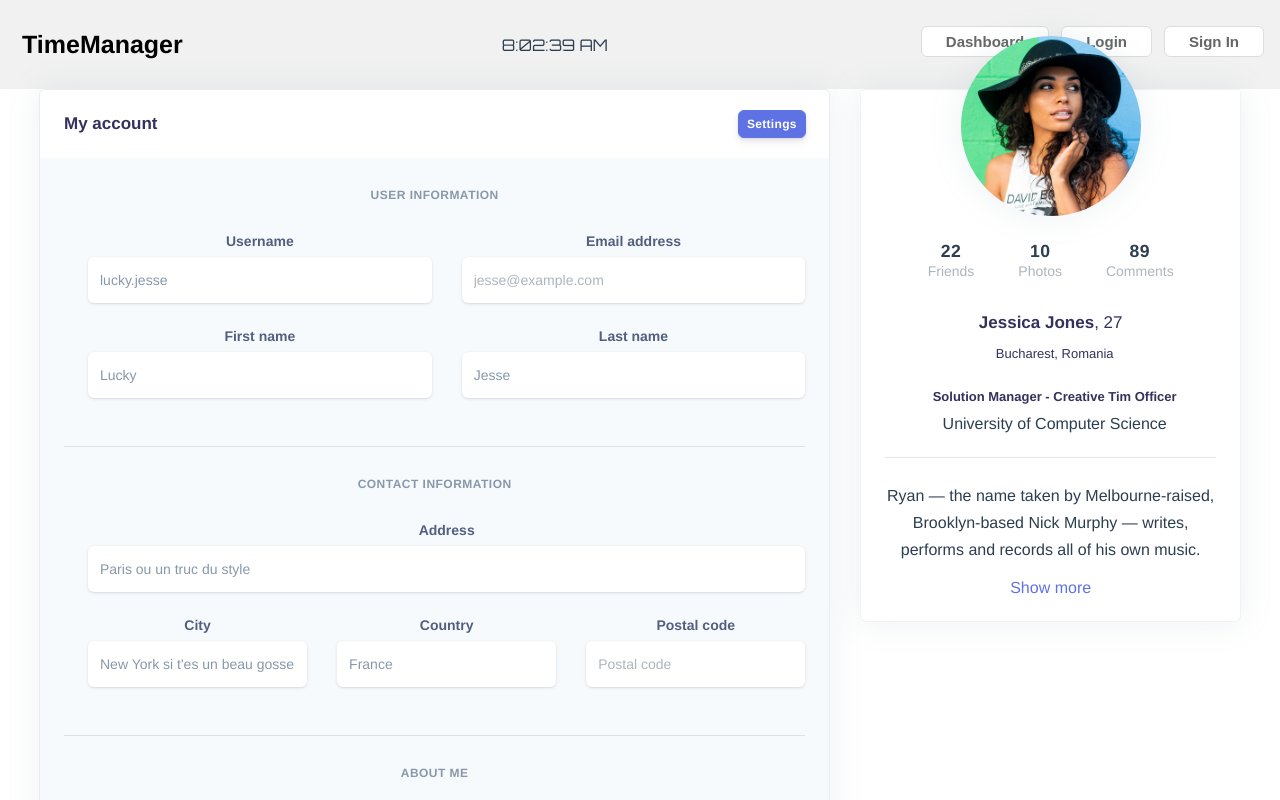
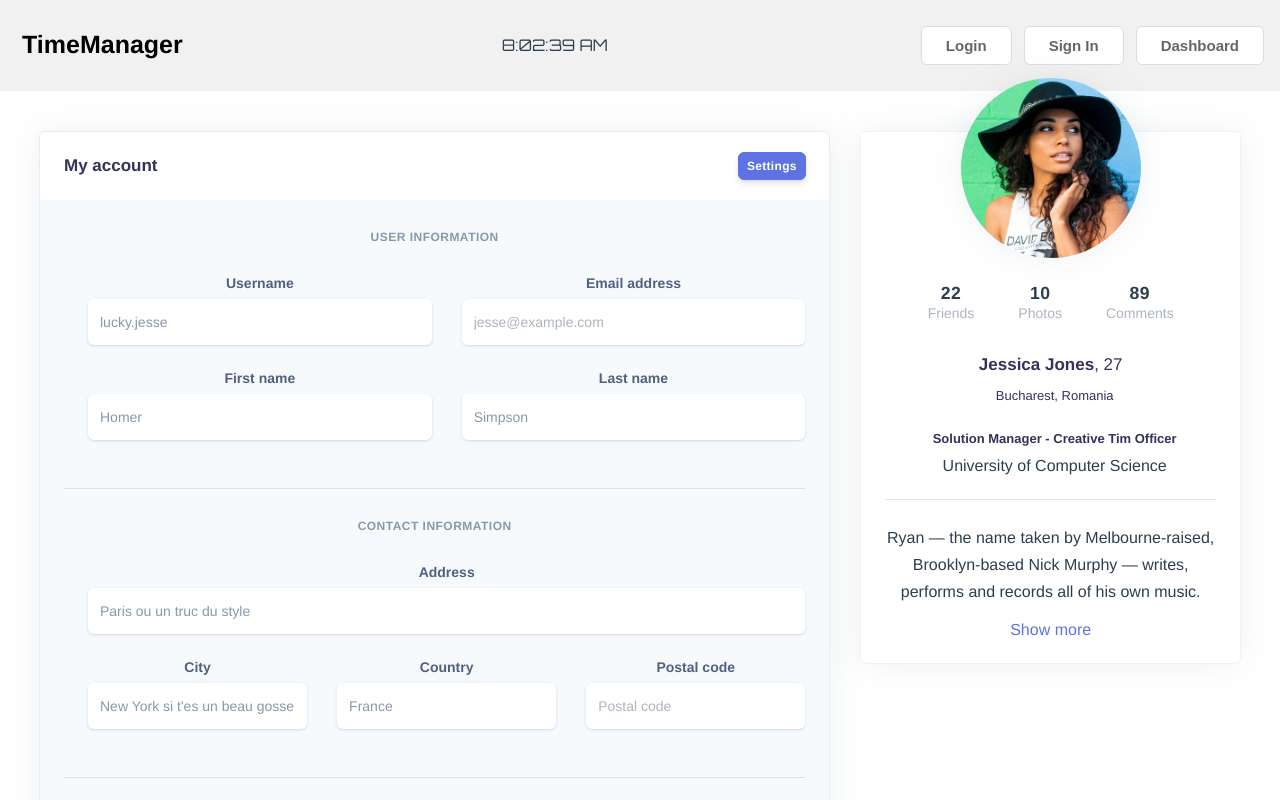
Before and after one commit to damckw/time_manager, a Vue app in the folder Front/: page /Profile in a window 1280 px wide. Shown: the top 800 px of the page. Built offline with nearby package versions, Linux system fonts and the light colour scheme; what vuejs-countdown-timer would draw is missing.

Commit message:
update button
Sign in and login button added
CSS Correction of profile

```diff
--- a/Front/src/components/header.vue
+++ b/Front/src/components/header.vue
@@ -3,11 +3,16 @@
 		<div class="header">
 			<a href="Dashboard" class="logo">TimeManager</a>
 			<div class="header-right">
-				<form  :action="prop" class="inline">
-					<button class="btn submit-button" @click="activeBtn = 'Profile'" :class="{active: activeBtn === 'Profile'}">{{prop}}</button>
-					<button class="btn submit-button" @click="activeBtn = 'Login'" :class="{active: activeBtn === 'Login'}">Login</button>
-					<button class="btn submit-button" @click="activeBtn = 'Sign In'" :class="{active: activeBtn === 'Sign In'}">Sign In</button>
-				</form>
+				<!-- <form  :action="prop" class="inline">
+					<button class="btn submit-button" @click="activeBtn = 'Profile'" :class="{active: activeBtn === 'Profile'}">{{prop}}</button> -->
+					<!-- <button class="btn submit-button" @click="activeBtn = 'Login'" :class="{active: activeBtn === 'Login'}">Login</button>
+					<button class="btn submit-button" @click="activeBtn = 'Sign In'" :class="{active: activeBtn === 'Sign In'}">Sign In</button> -->
+					<div class="inline">
+						<a class="btn submit-button" href="Login">Login</a>
+						<a class="btn submit-button" href="Sign In">Sign In</a>
+						<a class="btn submit-button" :href="prop">{{prop}}</a>
+					</div>
+				<!-- </form> -->
 			</div>
 			<Test class="timer"></Test>
 		</div>
--- a/Front/src/views/Profile.vue
+++ b/Front/src/views/Profile.vue
@@ -91,13 +91,13 @@
                     <div class="col-lg-6">
                       <div class="form-group focused">
                         <label class="form-control-label" for="input-first-name">First name</label>
-                        <input type="text" id="input-first-name" class="form-control form-control-alternative" placeholder="First name" value="Lucky">
+                        <input type="text" id="input-first-name" class="form-control form-control-alternative" placeholder="First name" value="Homer">
                       </div>
                     </div>
                     <div class="col-lg-6">
                       <div class="form-group focused">
                         <label class="form-control-label" for="input-last-name">Last name</label>
-                        <input type="text" id="input-last-name" class="form-control form-control-alternative" placeholder="Last name" value="Jesse">
+                        <input type="text" id="input-last-name" class="form-control form-control-alternative" placeholder="Last name" value="Simpson">
                       </div>
                     </div>
                   </div>
@@ -190,6 +190,10 @@ export default {
 
 <style scoped>
 
+.card  {
+	margin-top: 40px;
+}
+
 :root {
   --blue: #5e72e4;
   --indigo: #5603ad;
```
